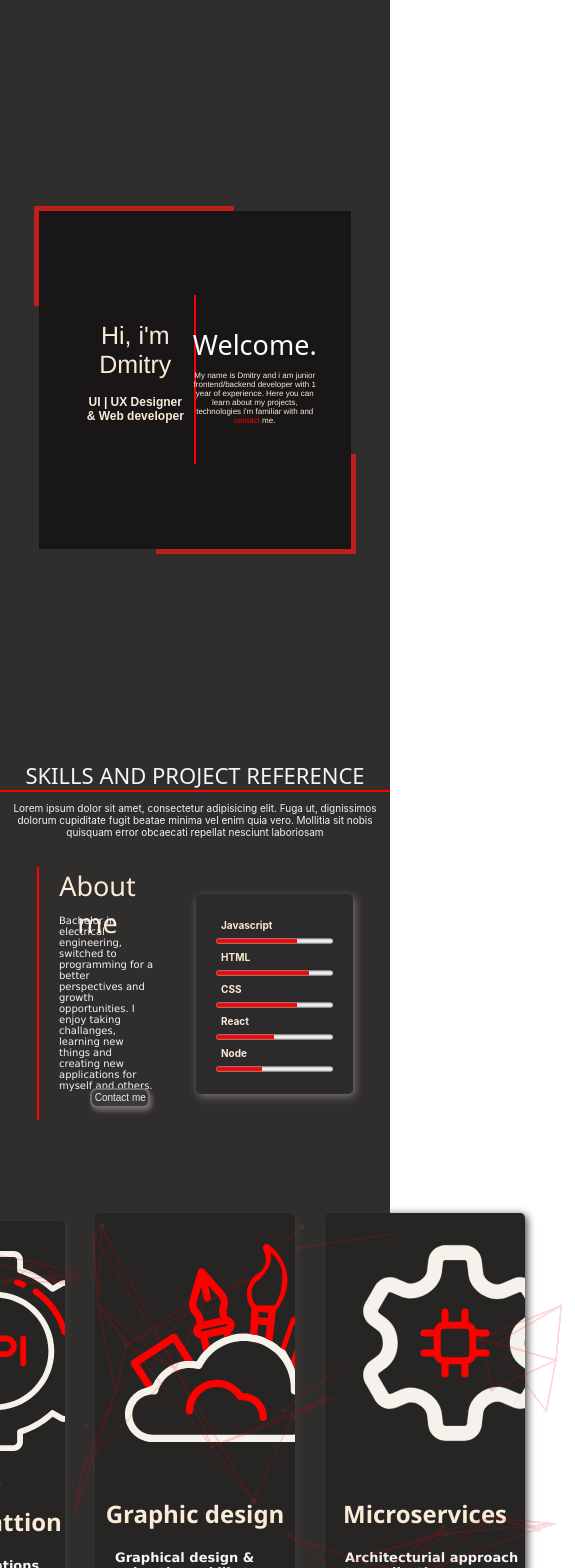
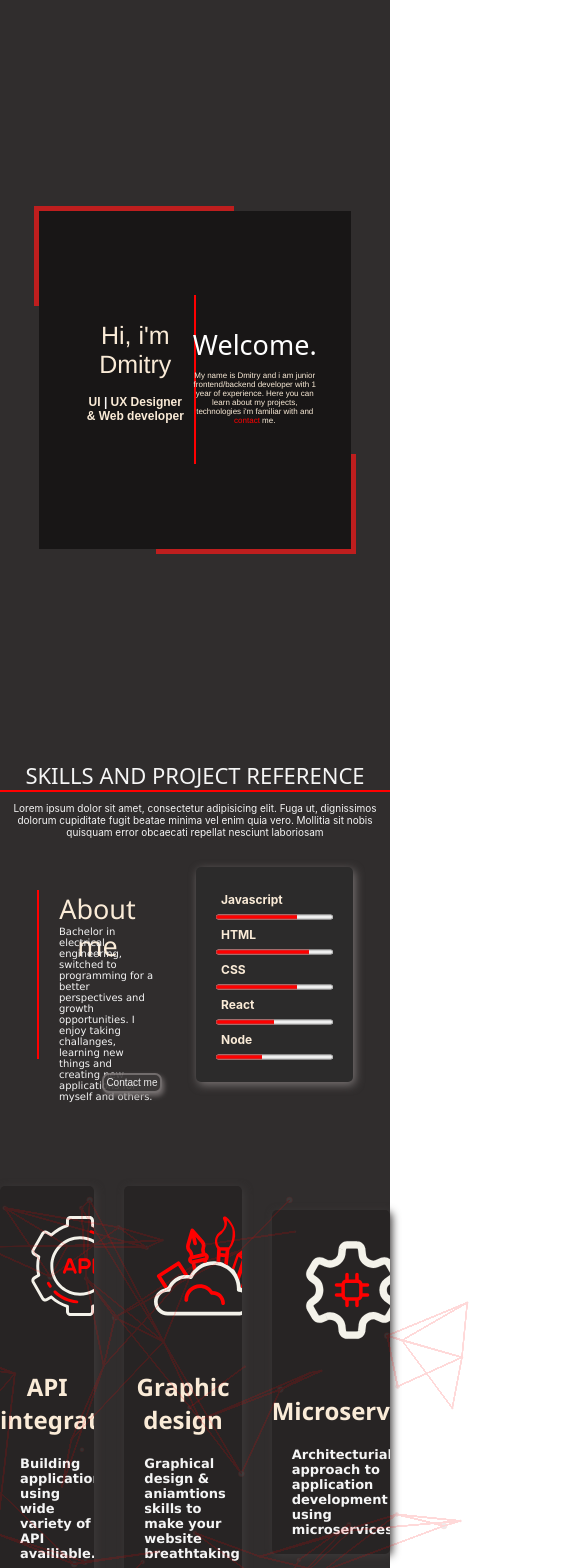
Before and after one commit to Dml199/portfolio_web, a React (Create React App) app: page / in a window 390 px wide. Shown: the top 1568 px of the page, 575 px wide, since content can reach past the window. Built offline with nearby package versions, Linux system fonts and the light colour scheme.

Commit message:
29.10 18.17

```diff
--- a/src/about_sec/about.css
+++ b/src/about_sec/about.css
@@ -15,10 +15,10 @@
     flex-direction: column;
     align-items:center;
     width:30vw;
-    height:30vh;
+    height:20vh;
 border-left:2px solid red;
 transition:all 2s;
-overflow:hidden;
+
 }
 
 
@@ -91,8 +91,8 @@ border-bottom:2px solid red;
 
 #btn{
     position:absolute;
-    bottom:5%;
-    right:5%;
+    bottom:-20%;
+    right:-5%;
     background-color:rgb(61, 58, 58);
     color:white;
     padding:2%;
@@ -135,6 +135,7 @@ text-align: left;
 margin:0px;
 padding:5px;
 color:antiquewhite;
+
 }
 
 .pr_bar{
@@ -195,9 +196,7 @@ font-size:14px;
     height:50%;
     padding:20px;
 }
-.pr_bar{
 
-}
 #descr_text h1{
     font-size:27px;
 }
@@ -220,6 +219,8 @@ font-size:14px;
 
 }
 .pr_bar_desc{
-font-size:10px;
+    font-size:12px;
 }
+
+
 }
--- a/src/projects/anim.background.js
+++ b/src/projects/anim.background.js
@@ -1,4 +1,5 @@
 import React ,{useRef,useEffect} from "react";
+import "./anim.css";
 
 
 function Animation() {
@@ -115,7 +116,7 @@ function Animation() {
 
     return (
       <div>
-      <canvas ref={canvasRef} width="300px" height="420px"/>
+      <canvas ref={canvasRef} id="canvas" width="300px" height="420px"/>
       </div>
     );
   }
--- a/src/projects/projects.css
+++ b/src/projects/projects.css
@@ -13,11 +13,8 @@
 
     border-radius:5px;
     background-color: rgb(39, 36, 36);
-    min-width:200px;
-    min-height:350px;
-    max-height:450px;
+    box-sizing:content-box;
     max-width:300px;
-    overflow:hidden;
     box-shadow:2px 2px 8px rgb(61, 58, 58);
 
 }
@@ -30,8 +27,7 @@
 
 .img{
 
-    min-width:200px;
-    min-height:200px;
+
     margin:30px;
     z-index:10
 
@@ -85,3 +81,17 @@ z-index:1;
 .dont_display{
     display:none;
 }
+
+
+
+@media (max-width:1028px){
+    .card{
+    overflow:hidden;
+    max-width:200px;
+    }
+    .img{
+        width:100px;
+    }
+
+
+    }
```
Also changed, not shown: src/projects/anim.css (added).
